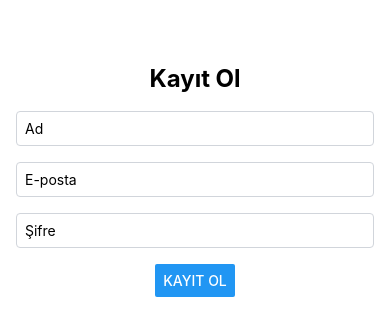
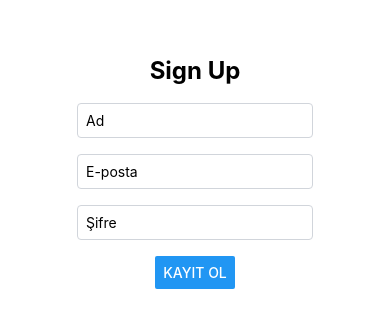
Before and after one commit to merveaydincode/Chatter, a React Native app: screen /Register in a window 390 px wide. Shown: the part 242-578 px from the top of the page. Built offline with nearby package versions, Linux system fonts and the light colour scheme.

Commit message:
inputlar card içerisine alındı.

```diff
--- a/client/src/screens/RegisterScreen.tsx
+++ b/client/src/screens/RegisterScreen.tsx
@@ -17,8 +17,8 @@ const RegisterScreen: React.FC = () => {
 
   return (
     <View style={tw`flex-1 justify-center items-center p-4 bg-white`}>
-      <Text style={tw`text-2xl font-bold mb-4`}>Kayıt Ol</Text>
-
+      <Text style={tw`text-2xl font-bold mb-4`}>Sign Up</Text>
+      <View style={tw`flex flex-column items-center mb-4`}>
       <TextInput
         style={tw`border border-gray-300 rounded p-2 w-full mb-4`}
         placeholder="Ad"
@@ -43,6 +43,7 @@ const RegisterScreen: React.FC = () => {
       />
 
       <Button title="Kayıt Ol" onPress={handleRegister} />
+      </View>
     </View>
   );
 };
```
